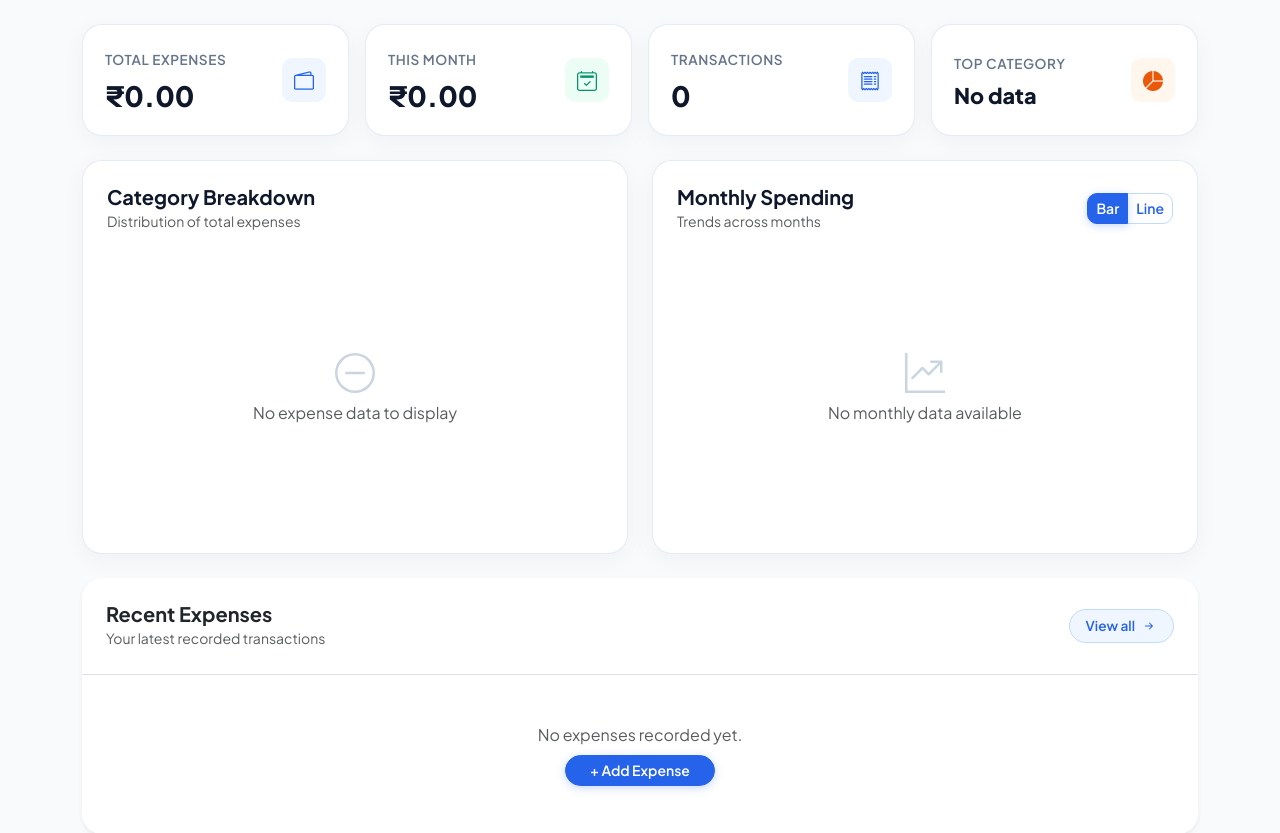
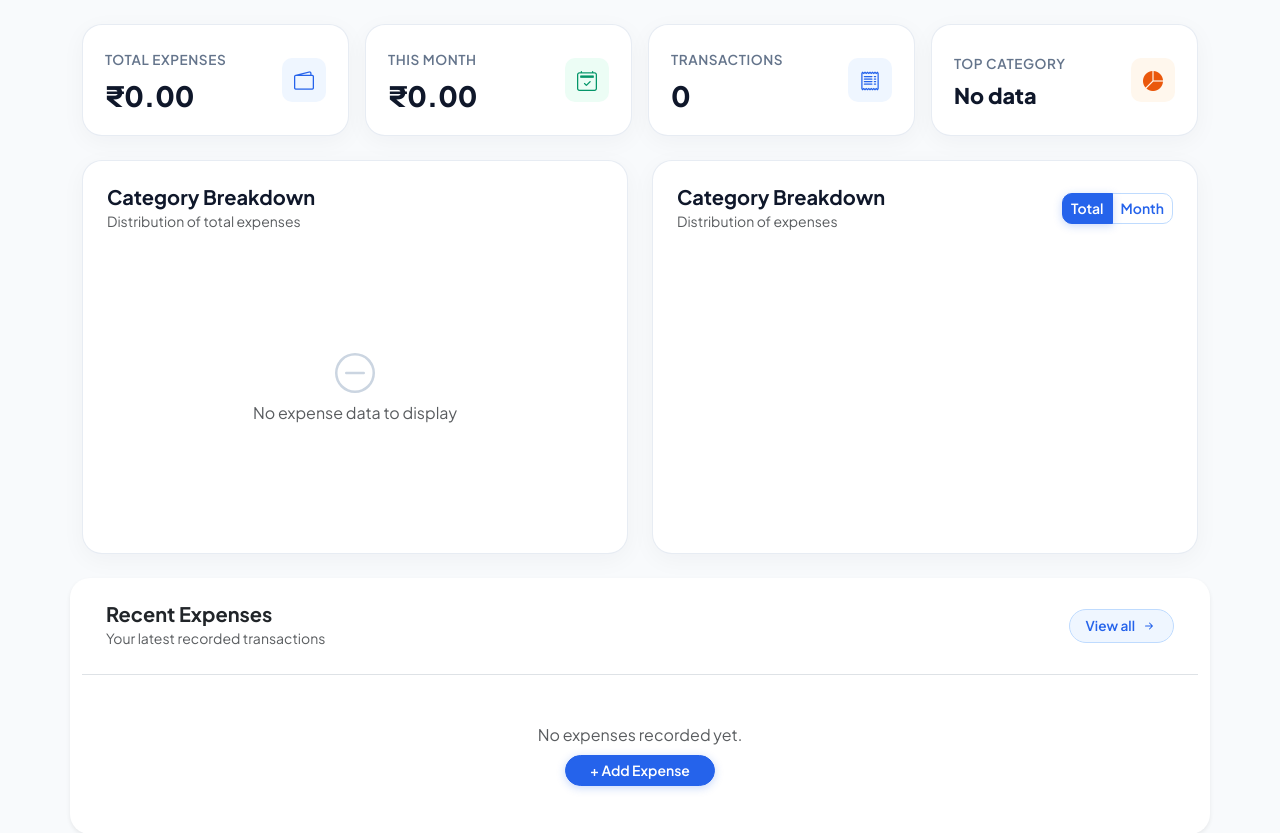
Before and after one commit to DEWASHISH-019/Expense-Tracker-live, a Flask app: page /dashboard in a window 1280 px wide. Shown: the part 148-981 px from the top of the page. Run offline with Flask 3, Linux system fonts and the light colour scheme; the visitor is signed in with stand-in values (Sample User, id 1); data that the repository does not hold is empty; a map, chart or similar area stays blank; some libraries are stand-ins or nearby versions.

Commit message:
Update dashboard layout and chart titles

```diff
--- a/templates/dashboard.html
+++ b/templates/dashboard.html
@@ -88,24 +88,23 @@
             </div>
         </div>
     </div>
-    <div class="col-lg-6">
+        <div class="col-lg-6">
         <div class="chart-card p-4">
             <div class="d-flex justify-content-between align-items-center mb-3">
                 <div>
-                    <h5 class="fw-bold mb-0">Monthly Spending</h5>
-                    <small class="text-muted">Trends across months</small>
+                    <h5 class="fw-bold mb-0">Category Breakdown</h5>
+                    <small class="text-muted">Distribution of expenses</small>
                 </div>
-                <div class="btn-group btn-group-sm" role="group" aria-label="Chart type toggle">
-                    <button type="button" class="btn btn-outline-primary active" id="btnChartBar">Bar</button>
-                    <button type="button" class="btn btn-outline-primary" id="btnChartLine">Line</button>
+                <div class="btn-group btn-group-sm" role="group" aria-label="Pie Chart toggle">
+                    <button type="button" class="btn btn-outline-primary active" id="btnPieTotal">Total</button>
+                    <button type="button" class="btn btn-outline-primary" id="btnPieMonth">Month</button>
                 </div>
             </div>
             <div style="position: relative; height: 280px;">
-                <canvas id="monthlyChart"></canvas>
+                <canvas id="categoryChart"></canvas>
             </div>
         </div>
     </div>
-</div>
 
 <div class="card border-0 shadow-sm mt-4" style="border-radius: 20px; overflow: hidden; border: 1px solid rgba(226, 232, 240, 0.8);">
     <div class="card-body p-0">
```
